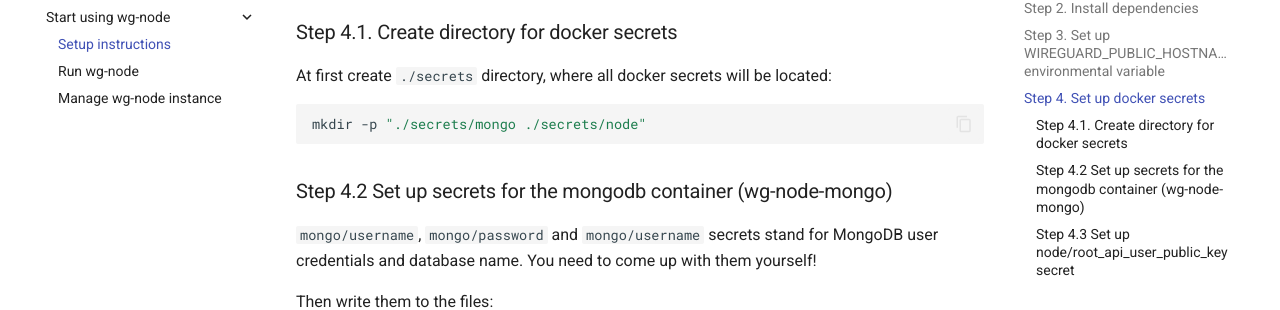
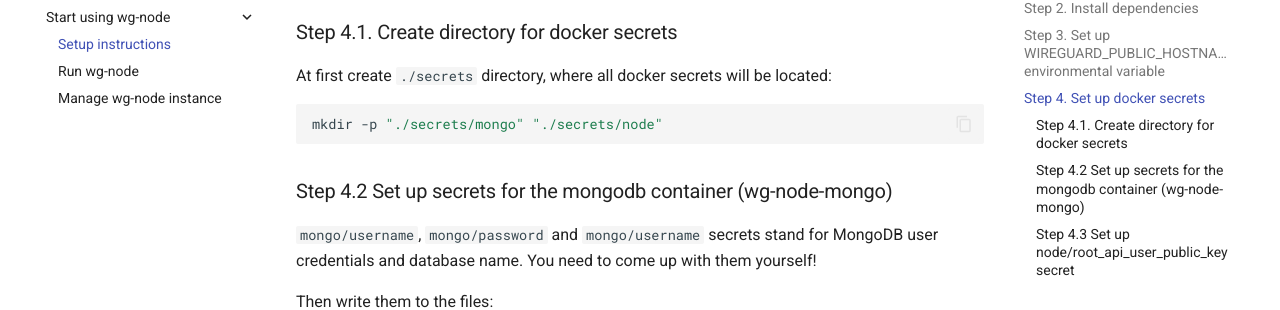
Before and after one commit to jieggii/wg-node, an MkDocs documentation site: the page built from docs/usage/set-up-wg-node-on-your-server.md, in a window 1280 px wide and 900 px high, scrolled down 971 px. Shown: the part 145-455 px from the top of the window. Built offline with MkDocs 1.6.1 and Material for MkDocs 9.7.7, drawn with Linux system fonts in a browser that asks for light colours; comment, search, counter and statistics services are not loaded.

Commit message:
Fix typo

````diff
--- a/docs/usage/set-up-wg-node-on-your-server.md
+++ b/docs/usage/set-up-wg-node-on-your-server.md
@@ -43,7 +43,7 @@ WIREGUARD_PUBLIC_HOSTNAME=<SERVER-IP-ADDRESS-OR-DOMAIN-NAME>
 At first create `./secrets` directory, where all docker secrets will be located:
 
 ```shell
-mkdir -p "./secrets/mongo ./secrets/node"
+mkdir -p "./secrets/mongo" "./secrets/node"
 ```
 
 ### Step 4.2 Set up secrets for the mongodb container (wg-node-mongo)
````
